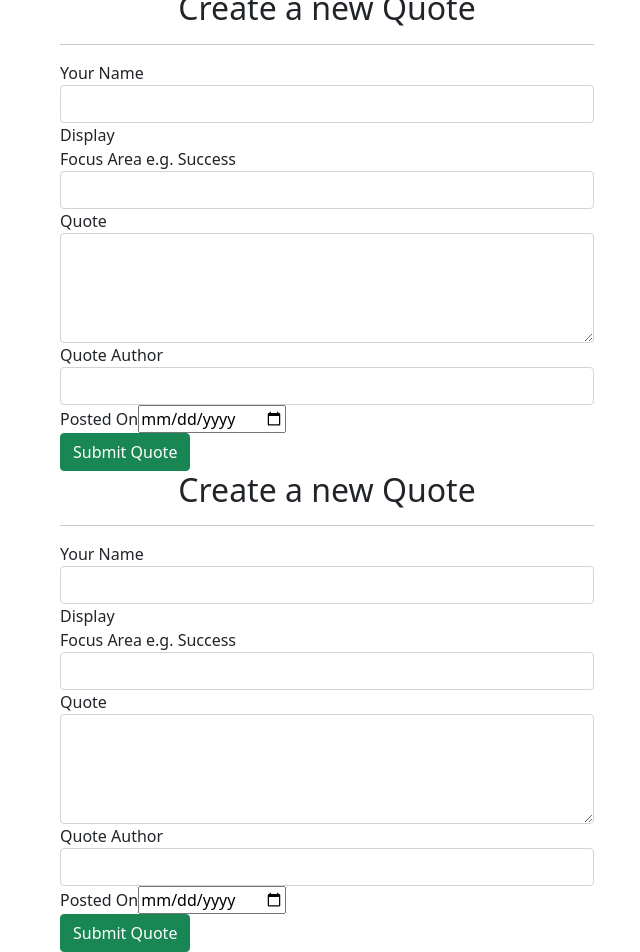
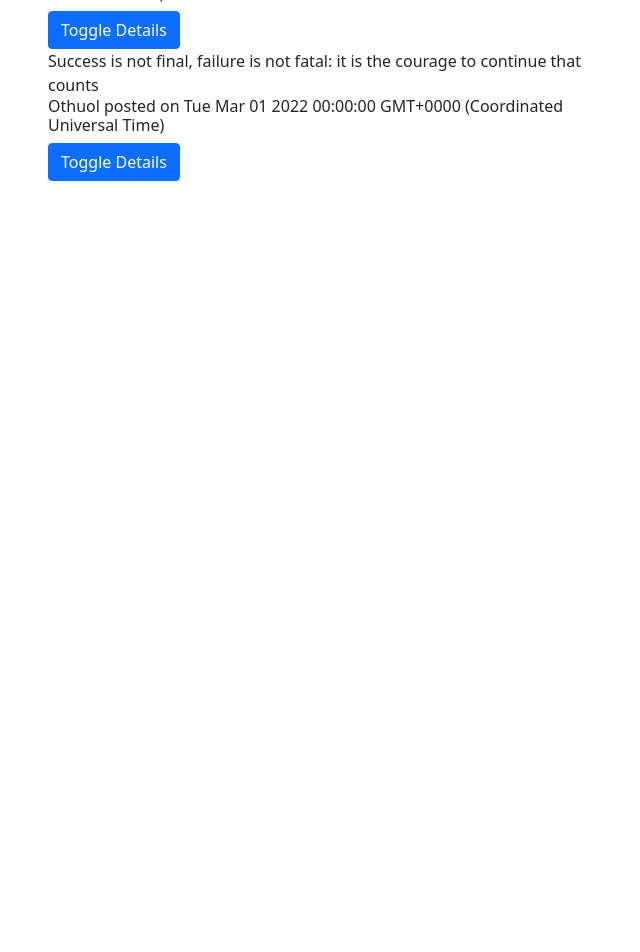
Before and after one commit to jerushaotieno/quotes, an Angular app: page / in a window 1280 px wide. Shown: the part 598-1550 px from the top of the page, without its empty margins (34-674 px from the left). After the commit the page ends 800 px from the top, so only its background shows below. Built offline with nearby package versions, Linux system fonts and the light colour scheme.

Commit message:
delete duplicated code for only one form to show in the application

```diff
--- a/src/app/quotes/quotes.component.html
+++ b/src/app/quotes/quotes.component.html
@@ -6,6 +6,7 @@
       <div class="col-md-6">
         <div *ngFor='let quote of quotes;let i = index'>
           <div>
+            {{quote.quote}}
             <h6 appStrikethrough>{{quote.name}} posted on {{quote.completeDate}}</h6>
             <button (click)='toggleDetails(i)' class="btn btn-primary">Toggle Details</button>
           </div>
@@ -14,9 +15,6 @@
             <app-quotes-detail  [quote]='quote' (isComplete) = 'deleteQuote(i)'></app-quotes-detail>
           </div>
 
-          <div *ngIf='quote.showDescription'>
-            <app-quotes-detail  [quote]='quote'></app-quotes-detail>app-quotes-detail/>
-          </div>
         </div>
       </div>
       <div class="col-md-6">
@@ -24,13 +22,5 @@
       </div>
     </div>
 
-    <div class="col-md-6">
-        <app-quote-form (addQuote)="addQuote($event)"></app-quote-form>
-   </div>
-
-   <div class="col-md-6">
-    <app-quote-form></app-quote-form>
-</div>
-
     <p *ngIf='quotes.length > 6'>You have too many quotes</p>
   </div>
```
Also changed, not shown: 1 other file (tests, documents, lock files or other folders).
